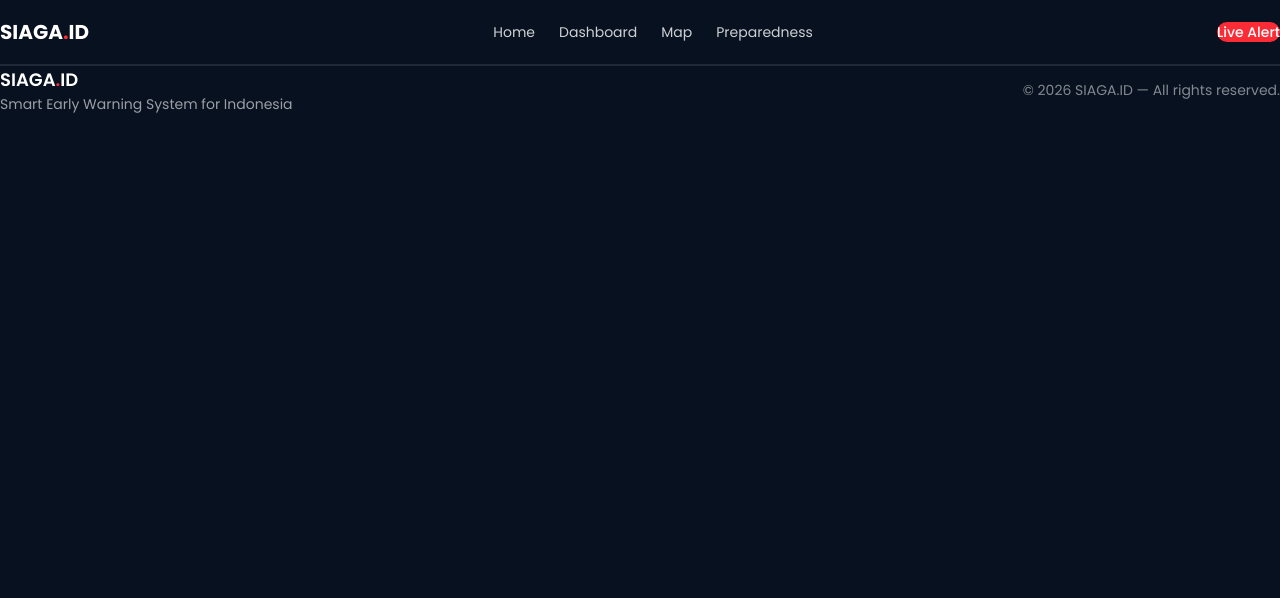
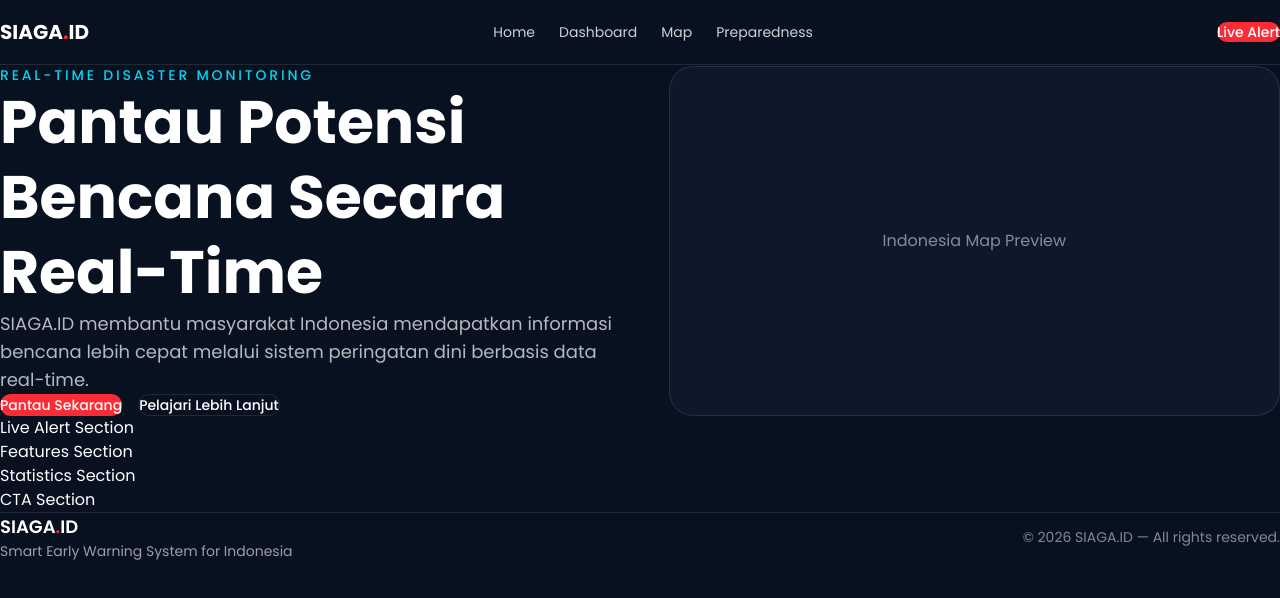
Before and after one commit to Erwingtw11/siaga-id, a Next.js app: page / in a window 1280 px wide. Shown: the top 598 px of the page. Built offline with nearby package versions, Linux system fonts and the light colour scheme.

Commit message:
membuat struktur homepage dan hero section

```diff
--- a/src/app/page.tsx
+++ b/src/app/page.tsx
@@ -1,12 +1,22 @@
 import Navbar from "@/components/layout/navbar";
 import Footer from "@/components/layout/footer";
+
+import HeroSection from "@/sections/home/hero-section";
+import LiveAlertSection from "@/sections/home/live-alert-section";
+import FeaturesSection from "@/sections/home/features-section";
+import StatisticsSection from "@/sections/home/statistics-section";
+import CTASection from "@/sections/home/cta-section";
 
 export default function HomePage() {
   return (
     <main className="min-h-screen">
       <Navbar />
 
-      <div className="flex-1"></div>
+      <HeroSection />
+      <LiveAlertSection />
+      <FeaturesSection />
+      <StatisticsSection />
+      <CTASection />
 
       <Footer />
     </main>
--- /dev/null
+++ b/src/sections/home/cta-section.tsx
@@ -0,0 +1,7 @@
+export default function CTASection() {
+  return (
+    <section>
+      <h2>CTA Section</h2>
+    </section>
+  );
+}
--- /dev/null
+++ b/src/sections/home/features-section.tsx
@@ -0,0 +1,7 @@
+export default function FeaturesSection() {
+  return (
+    <section>
+      <h2>Features Section</h2>
+    </section>
+  );
+}
--- /dev/null
+++ b/src/sections/home/hero-section.tsx
@@ -0,0 +1,41 @@
+import Container from "@/components/layout/container";
+import SectionWrapper from "@/components/layout/section-wrapper";
+import Button from "@/components/ui/button";
+
+export default function HeroSection() {
+  return (
+    <SectionWrapper>
+      <Container>
+        <div className="flex flex-col gap-10 lg:flex-row lg:items-center lg:justify-between">
+          <div className="max-w-2xl">
+            <p className="mb-4 text-sm font-medium uppercase tracking-[0.2em] text-cyan-400">
+              Real-Time Disaster Monitoring
+            </p>
+
+            <h1 className="text-4xl font-bold leading-tight text-white md:text-6xl">
+              Pantau Potensi Bencana Secara Real-Time
+            </h1>
+
+            <p className="mt-6 text-lg text-white/70">
+              SIAGA.ID membantu masyarakat Indonesia mendapatkan informasi
+              bencana lebih cepat melalui sistem peringatan dini berbasis data
+              real-time.
+            </p>
+
+            <div className="mt-8 flex flex-wrap gap-4">
+              <Button>Pantau Sekarang</Button>
+
+              <button className="rounded-full border border-white/10 px-5 py-3 text-sm font-medium text-white">
+                Pelajari Lebih Lanjut
+              </button>
+            </div>
+          </div>
+
+          <div className="flex h-[350px] w-full items-center justify-center rounded-3xl border border-white/10 bg-[#0F172A]">
+            <p className="text-white/50">Indonesia Map Preview</p>
+          </div>
+        </div>
+      </Container>
+    </SectionWrapper>
+  );
+}
--- /dev/null
+++ b/src/sections/home/live-alert-section.tsx
@@ -0,0 +1,7 @@
+export default function LiveAlertSection() {
+  return (
+    <section>
+      <h2>Live Alert Section</h2>
+    </section>
+  );
+}
--- /dev/null
+++ b/src/sections/home/statistics-section.tsx
@@ -0,0 +1,7 @@
+export default function StatisticsSection() {
+  return (
+    <section>
+      <h2>Statistics Section</h2>
+    </section>
+  );
+}
```
